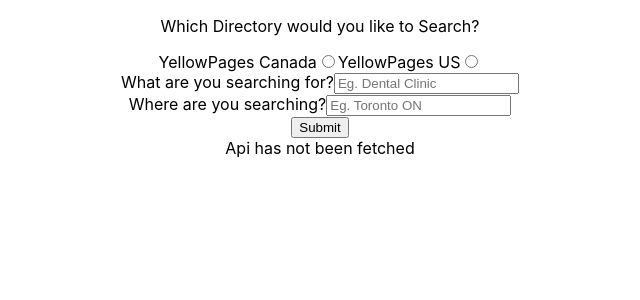
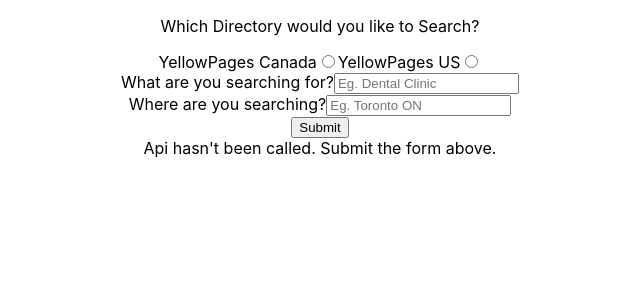
Before and after one commit to TahaM1/ScholarshipScraper, a React (Create React App) app in the folder react-frontend/: page / in a window 1280 px wide. Shown: the top 300 px of the page, without its empty margins (320-960 px from the left). Built offline with nearby package versions, Linux system fonts and the light colour scheme.

Commit message:
minor tweaks

```diff
--- a/react-frontend/src/App.js
+++ b/react-frontend/src/App.js
@@ -1,11 +1,12 @@
 import React, { useState, useEffect } from "react";
 import logo from "./logo.svg";
 import "./App.css";
-import Form from "./Form";
+import Form from "./components/Form";
 
 class App extends React.Component {
   state = {
     links: [],
+    isFetching: false,
   };
 
   updateLinks = (data) => {
@@ -16,18 +17,26 @@
   };
 
   render() {
+    let message;
+
+    if (this.state.links.length > 0) {
+      message = this.state.links.map((link, i) => {
+        return (
+          <div key={`link-${i}`}>
+            <a href={link}>{link}</a>
+          </div>
+        );
+      });
+    } else {
+      message = <div>Api hasn't been called. Submit the form above.</div>;
+    }
+
     return (
       <div className="App">
         <div>
           <Form updateResponse={this.updateLinks} />
         </div>
-        <div>
-          {this.state.links.length > 0 ? (
-            <div>{this.state.links}</div>
-          ) : (
-            <div>Api has not been fetched</div>
-          )}
-        </div>
+        <div>{message}</div>
       </div>
     );
   }
```
Also changed, not shown: react-frontend/src/components/Form.js (renamed from react-frontend/src/Form.js), 1 other file (tests, documents, lock files or other folders).
